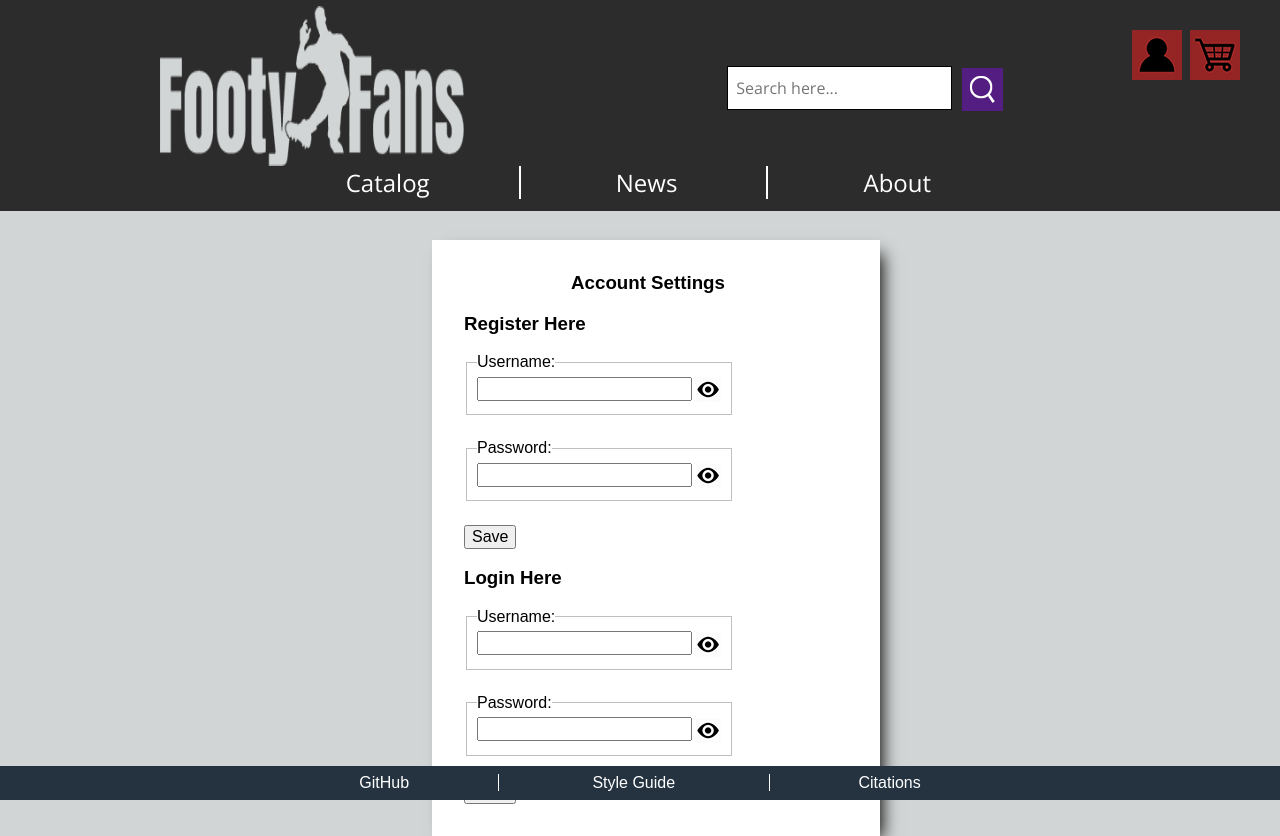
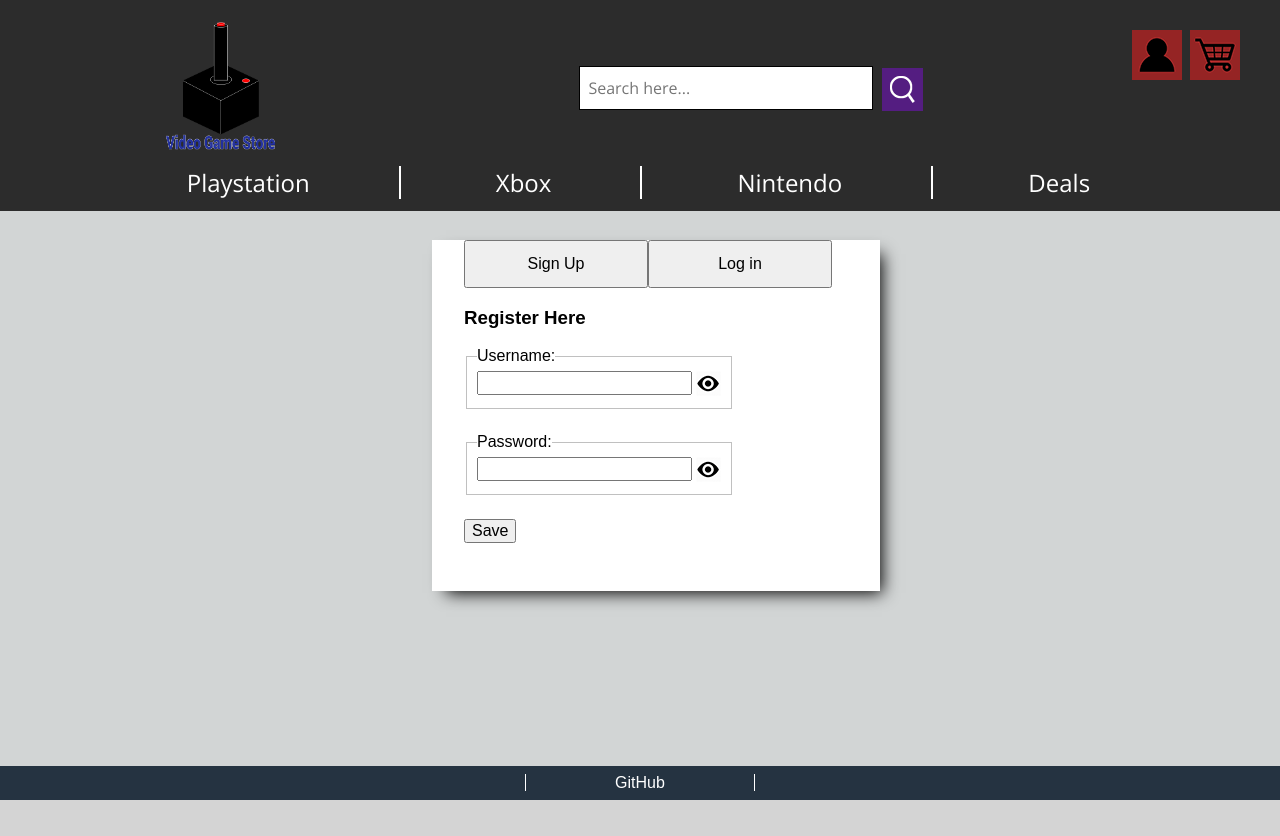
Before and after one commit to iat352-fall-2020/video-game-store, a PHP site: page /profile.php in a window 1280 px wide. After the commit the page ends 800 px from the top, so only its background shows below. Run offline with PHP 8.4, Linux system fonts and the light colour scheme.

Commit message:
profile page updates and checked links and images to work properly.

```diff
--- a/css/grid.css
+++ b/css/grid.css
@@ -410,6 +410,26 @@ div#MU9800{
   height:30em;
 }
 
+.profile-top-swap{
+  display: flex;
+  flex-flow: row nowrap;
+  flex: 1 1 auto;
+  height: 3em;
+
+}
+.profile-swap-button{
+
+  flex: 1 1 50%;
+}
+
+#profile-register-block{
+  display: block;
+}
+#profile-login-block{
+  display: none;
+}
+
+
 .answer {
   padding-bottom: 2.5rem;
 }
--- a/css/styles.css
+++ b/css/styles.css
@@ -487,7 +487,7 @@ ul{
 }
 
 .profile-info{
-  padding: 2em 3em;
+  padding: 0em 3em 3em 2em;
   padding-left: 2em;
   min-width:50%;
   margin-top: 3em;
@@ -499,7 +499,7 @@ ul{
 }
 
 .profile-info h3{
-  margin-top: 0;
+  margin-top: 1em;
 }
 
 #account-settings{
--- a/details.txt
+++ b/details.txt
@@ -1,2 +1,2 @@
-test
-test
+testt
+testttttttt
--- a/js/functions.js
+++ b/js/functions.js
@@ -148,6 +148,10 @@ function eye(x){
 
 }
 
+
+
+
+
 // function changeProfileImg(){
 //   var val = document.getElementById('picUpload').value;
 //   if(val){
--- /dev/null
+++ b/js/showHide.js
@@ -0,0 +1,20 @@
+function showHide(id) {
+
+
+  if (id === "profile-register-block") {
+    document.getElementById("profile-register-block").style.display= "block";
+    document.getElementById("profile-login-block").style.display= "none";
+  }
+  else {
+    document.getElementById("profile-register-block").style.display= "none";
+    document.getElementById("profile-login-block").style.display= "block";
+  }
+
+  // var e = document.getElementById(id);
+  // if (e.style.display === "block") {
+  //   e.style.display = "none";
+  // }
+  // else {
+  //   e.style.display = "block";
+  // }
+}
--- a/profile.php
+++ b/profile.php
@@ -5,6 +5,7 @@
     <script src="js/linkTo.js"></script>
     <script src="js/functions.js"></script>
     <script src="js/headerScroll.js"></script>
+    <script src="js/showHide.js"></script>
     <meta name="viewport" content="width=device-width, initial-scale=1.0">
     <link href="https://fonts.googleapis.com/css?family=Open+Sans&display=swap" rel="stylesheet">
     <link href="https://fonts.googleapis.com/css?family=Roboto&display=swap" rel="stylesheet">
@@ -14,11 +15,9 @@
 
     <title>Profile</title>
 
-<!--
-  fake address from:
 
-  fakepersongenerator.com (n.d.). Random Address Generator. Retrieved from https://www.fakepersongenerator.com/Random/generate_address
- -->
+
+ <!-- Framework reused from a previous project, approved for use by Professor Serban: http://www.sfu.ca/~bwa44/IAT339-D101-P02/ -->
   </head>
   <body>
 
@@ -28,18 +27,18 @@
 
 
           <div class="header-row-1">
-            <img class="nav-main-logo-img" src="img/logoSmall.png" alt="Logo" onclick="pointTo('index.html')"/>
+            <img class="nav-main-logo-img" src="img/Logo.png" alt="Logo" onclick="pointTo('index.php')"/>
             <div class="header-row-2">
               <input type="text" placeholder="Search here...">
-              <img onclick="pointTo('catalog.html')" src="img/search-icon.png" alt="search-icon"/>
+              <img onclick="pointTo('catalog.php')" src="img/search-icon.png" alt="search-icon"/>
 
             </div>
 
             <nav class="nav-row-1">
               <div class="nav-main-item">
                 <section class="profile-cart">
-                  <a href="profile.html"><img src="img/profile_icon.png" alt="profile-icon"></a>
-                  <a href="cart.html" class="cart-nav"><img src="img/cart_icon.png" alt="cart-icon"></a>
+                  <a href="profile.php"><img src="img/profile_icon.png" alt="profile-icon"></a>
+                  <a href="" class="cart-nav"><img src="img/cart_icon.png" alt="cart-icon"></a>
                 </section>
               </div>
 
@@ -52,10 +51,10 @@
 
           <div class="header-row-3">
             <nav class="nav-row-3">
-              <a href="catalog.html" class="nav-main-item">Catalog</a>
-              <a href="news.html" class="nav-main-item">News</a>
-
-              <a href="about.html" class="nav-main-item">About</a>
+              <a href="catalog.php" class="nav-main-item">Playstation</a>
+              <a href="catalog.php" class="nav-main-item">Xbox</a>
+              <a href="catalog.php" class="nav-main-item">Nintendo</a>
+              <a href="catalog.php" class="nav-main-item">Deals</a>
             </nav>
           </div>
         </div>
@@ -71,11 +70,15 @@
 
 		<!-- order list -->
       <div class="profile-item profile-info" id="profile-info">
-        <h3 id="account-settings">Account Settings</h3>
+        <section class="profile-top-swap">
+          <button onclick="showHide('profile-register-block')" class="profile-swap-button">Sign Up</button>
+          <button onclick="showHide('profile-login-block')" class="profile-swap-button">Log in</button>
+        </section>
 
     <!-- security -->
+
+      <section class="content-item profile-security" id="profile-register-block">
         <form action = "" method="POST">
-      <section class="content-item profile-security">
         <h3>Register Here</h3>
         <div class="change-password">
 
@@ -95,38 +98,59 @@
                 <img src="img/eye-icon.png" onclick="eye(2)" alt="show/hide new-password"/>
               </fieldset>
             </li>
+            <!-- <li>
+              <fieldset>
+                <legend>Confirm Password: </legend>
+                <input type="password" id="register-password" name = "confirm-passcode">
+                <img src="img/eye-icon.png" onclick="eye(2)" alt="show/hide new-password"/>
+              </fieldset>
+            </li> -->
           </ul>
 
         <input type = "submit" name="submit_btn" id = "submit" value = "Save"/>
 
         </div>
-
-      </section>
       </form>
 
       <?php
         if(isset($_POST['submit_btn'])) {
          $username = $_POST['username'];
          $password = $_POST['passcode'];
+         // $reconfirm = $_POST['confirm-passcode'];
+         // if($password == $reconfirm){
            $text = $username . "\n" . $password . "\n";
            //$text = $username . ":" . $password;
-        $fp = fopen('details.txt', 'a+');
+           $fp = fopen('details.txt', 'w');
+
              if(fwrite($fp, $text))  {
-              echo 'Username and Password Saved';
+
+                 echo '<p>Username and Password Saved</p>';
              }
          fclose ($fp);
+         }
+         // else{
+         //   echo "The Passwords do not match";
+         // }
 
-      }
+
+
+
+
+       // }
 
 
 
      ?>
-    <br/>
+      </section>
+
+
+
+
+
+        <section class="content-item profile-security"id="profile-login-block">
+          <form action = "" method="POST">
           <h3>Login Here</h3>
           <div class="change-password">
-      <form action = "" method="POST">
-        <section class="content-item profile-security">
-
         <ul>
           <li>
             <fieldset>
@@ -147,10 +171,7 @@
       <input type = "submit" name="submit_btn2" id = "submit" value = "Save"/>
 
     </div>
-
-  </section>
 </form>
-
 <?php
 if(file_exists("details.txt")){
 
@@ -161,14 +182,21 @@
 
    $accountArray = explode("\n", $openTextFile);
    if($username == $accountArray[0] && $password == $accountArray[1]){
-      echo 'Logged in!';
+     echo '<p>Logged in!</p>';
 
+   }
+   else{
+     echo '<p>Login Failed!</p>';
    }
 }
 }
 
 
 ?>
+  </section>
+
+
+
 
 		<!-- notification -->
 		<!-- <section class="content-item profile-notification">
@@ -218,9 +246,8 @@
 </main>
 <footer>
   <nav>
-    <a href="https://github.com/Sanada-Yukimura/IAT339-D101-P02">GitHub</a>
-    <a href="Style_Guide/styleGuide.html">Style Guide</a>
-    <a href="citations.html">Citations</a>
+    <a href="https://github.com/iat352-fall-2020/video-game-store">GitHub</a>
+    <!-- <a href="citations.html">Citations</a> -->
   </nav>
 </footer>
 
```
Also changed, not shown: catalog.php (+29 -27 lines), index.php (+5 -3 lines), indexMembers.php (+5 -3 lines). Lines whose indentation alone changed are shown as unchanged.
